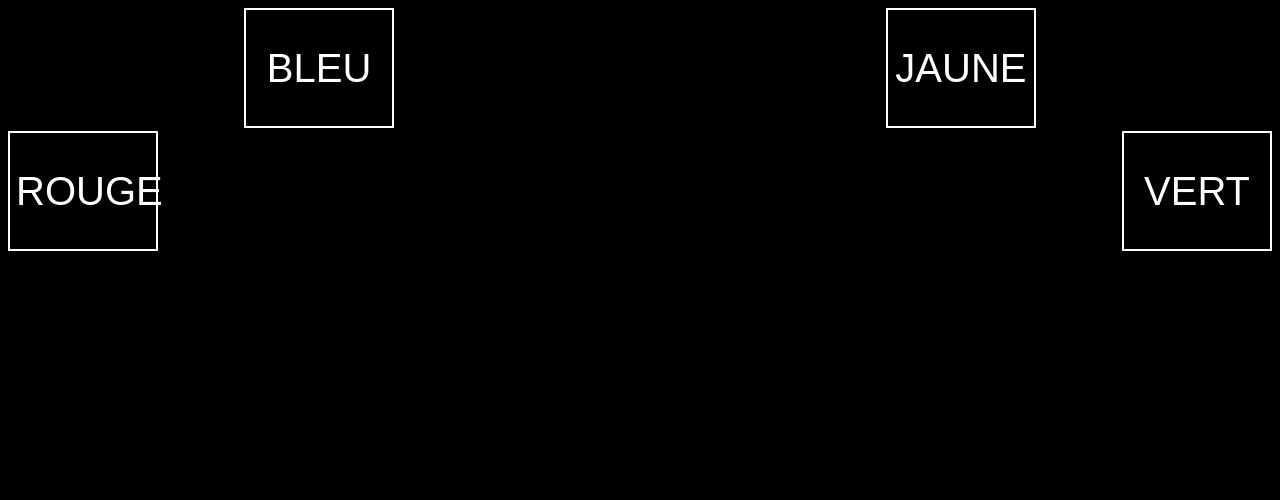
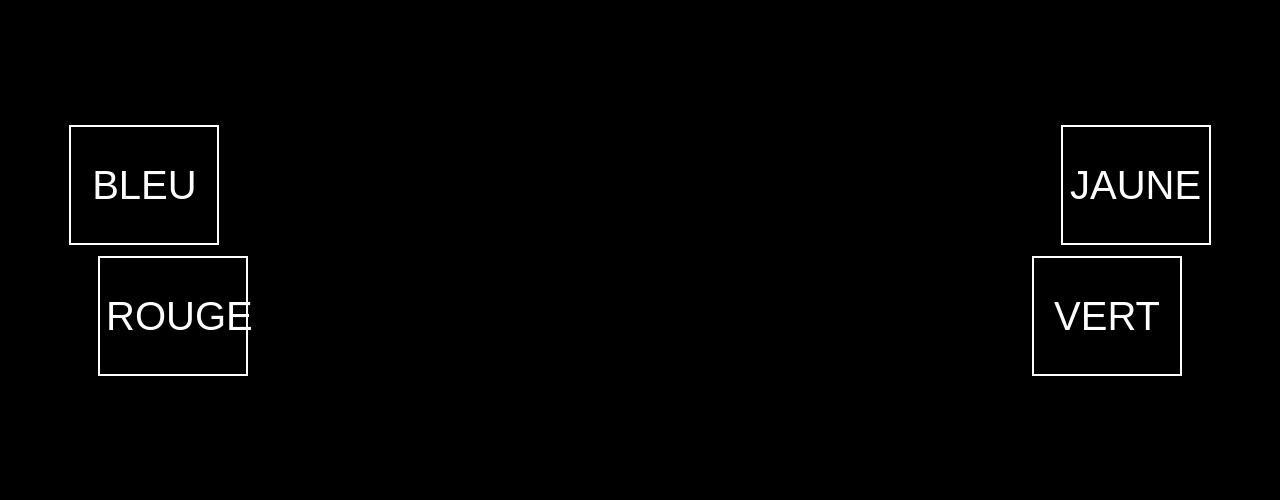
Before and after one commit to Ignitfire/SC2_S9, a plain HTML site: page index.html in a window 1280 px wide. Shown: the top 500 px of the page. Drawn offline with Linux system fonts and the light colour scheme.

Commit message:
css fini mouseMove plan dans readme

```diff
--- a/elementPlacing.js
+++ b/elementPlacing.js
@@ -1,7 +1,17 @@
 function basePositionning(){
-    //placer la zone d'action au centre
+    // placer la frame au centre de l'écran
+    let frame=document.querySelector("#frame")
+    let frameX=(window.innerHeight-550)/2
+    let frameY=(window.innerWidth-1100)/2
+    frame.style.left=frameY+"px"
+    frame.style.top=frameX+"px"
+    console.log("frame")
+    console.log(frameX)
+    console.log(frameY)
+
+    // placer la zone d'action au centre
     let actionBox=document.querySelector("#ActionBox");
-    actionBox.style.left=((window.innerWidth-actionBox.clientWidth)/2)+"px"
+    actionBox.style.left=((1100-actionBox.clientWidth)/2)+"px"
 
     // récupérer les éléments et tailles.
     let targetA=document.querySelector("#red");
@@ -25,30 +35,36 @@ function basePositionning(){
 
     // récupérer distance centre bloc à centre start
     let positionStart= start.getBoundingClientRect();
-    let start_X = positionStart.left+startWidth/2;
-    let start_Y = positionStart.top+startHeight/2;
+    let start_Y = positionStart.left-frameY+startWidth/2;
+    let start_X = positionStart.top-frameX+startHeight/2;
+
     console.log("start")
     console.log(start_X)
     console.log(start_Y)
 
     let positionTargetA = targetA.getBoundingClientRect();
-    let targetA_X = positionTargetA.left+blockWidth/2;
-    let targetA_Y = positionTargetA.top+blockHeight/2;
+    let targetA_Y = positionTargetA.left-frameY+blockWidth/2;
+    let targetA_X = positionTargetA.top-frameX+blockHeight/2;
 
     console.log("target")
     console.log(targetA_X)
     console.log(targetA_Y)
-    let distance= Math.sqrt(Math.pow(Math.abs(targetA_X-start_X),2)+Math.pow(Math.abs(targetA_Y-start_Y),2))
+
+    let distance= Math.sqrt(Math.pow(Math.abs(start_Y-targetA_Y),2)+Math.pow(Math.abs(start_X-targetA_X),2))
     console.log(distance)
     // placer les blocs 2 et 3 aux intersections gauche et droite de cette même distance
-    let targetB_Y= (blockHeight/2)+8
-    let targetB_X=-Math.sqrt(Math.pow(distance,2)-Math.pow(start_Y-targetB_Y,2))+start_X
+    let targetB_Y=(blockHeight/2)+8+frameX
+    console.log("final")
+    console.log((blockHeight/2)+8+frameX)
+    let targetB_X=start_X-Math.sqrt(Math.pow(distance,2)-Math.pow(start_Y-targetB_Y,2))-frameY
     console.log(targetB_X)
-
 
     targetB.style.position="absolute"
     targetB.style.left=targetB_X+"px"
+    targetB.style.top=8+frameX
     targetC.style.position="absolute"
     targetC.style.right=targetB_X+"px"
+    targetC.style.top=8+frameX
+
 }
 basePositionning()
--- a/index.html
+++ b/index.html
@@ -9,6 +9,7 @@
     <script type="module"></script>
 </head>
 <body>
+    <div id="frame">
     <section id="targets">
         <button class="target" id="red">ROUGE</button>
         <button class="target" id="blue">BLEU</button>
@@ -23,6 +24,7 @@
 
         <button class="start" id="start">start</button>
     </div>
+</div>
 </body>
 </html>
 <script src="elementPlacing.js"></script>
--- a/style.css
+++ b/style.css
@@ -4,12 +4,19 @@ body{
     background-color: black;
     align-items: center;
     justify-content:center;
+    margin: 0 0 0 0;
 }
 html{
     /*constants, basesize represents 1cm of the original experience,*/
     --baseSize:30px;
     --orginalDistance:calc(31.5*var(--baseSize));
     --cmToPixelRatio:2.54/96
+}
+#frame{
+    width: 1100px;
+    height: 550px;
+    background-color:black;
+    position: absolute;
 }
 .target{
     background-color: black;
```
Also changed, not shown: 1 other file.
